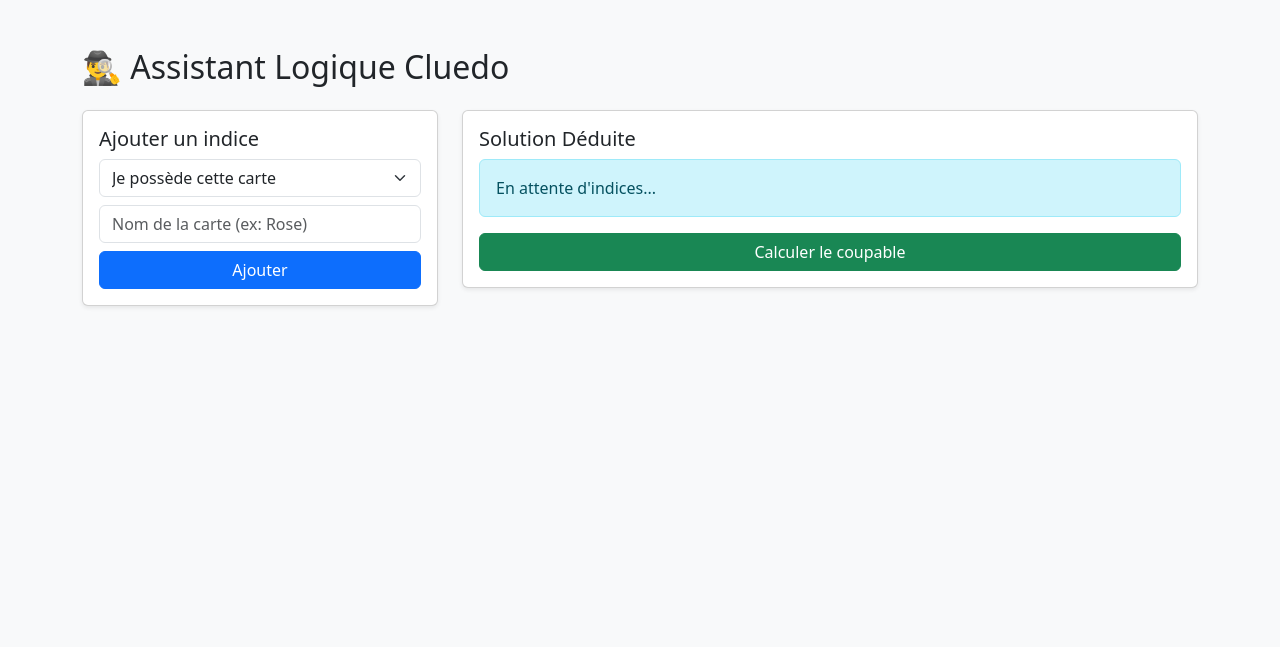
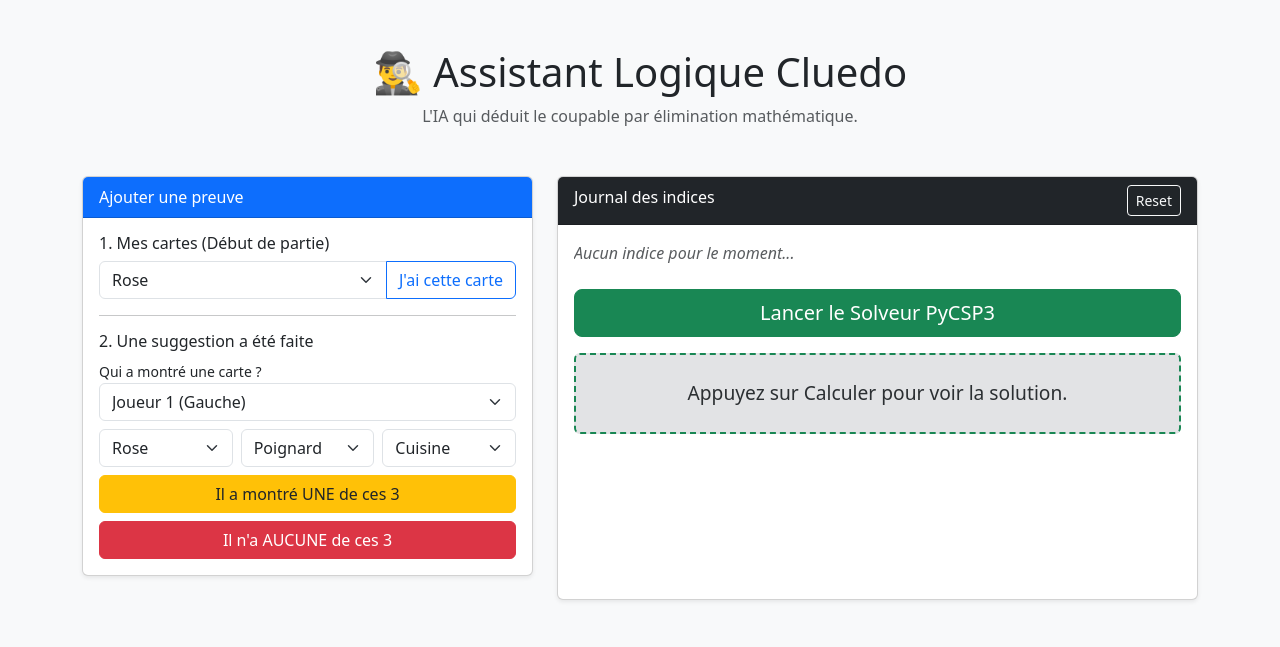
Before and after one commit to rondeaujf/cluedo, a Flask app: page / in a window 1280 px wide. Shown: the top 647 px of the page. Run offline with Flask 3, Linux system fonts and the light colour scheme.

Commit message:
Enhance index.html with new layout and styles

```diff
--- a/templates/index.html
+++ b/templates/index.html
@@ -1,32 +1,81 @@
 <!DOCTYPE html>
-<html>
+<html lang="fr">
 <head>
-    <title>Cluedo Solver AI</title>
+    <meta charset="UTF-8">
+    <meta name="viewport" content="width=device-width, initial-scale=1.0">
+    <title>Cluedo Solver AI 🕵️‍♂️</title>
     <link rel="stylesheet" href="https://cdn.jsdelivr.net/npm/bootstrap@5.3.0/dist/css/bootstrap.min.css">
+    <style>
+        .card-indice { border-left: 5px solid #ffc107; margin-bottom: 10px; }
+        .solution-box { font-size: 1.2rem; border: 2px dashed #198754; }
+    </style>
 </head>
 <body class="bg-light">
-<div class="container mt-5">
-    <h2 class="mb-4">🕵️‍♂️ Assistant Logique Cluedo</h2>
 
-    <div class="row">
-        <div class="col-md-4">
-            <div class="card p-3 shadow-sm">
-                <h5>Ajouter un indice</h5>
-                <select id="typeIndice" class="form-select mb-2">
-                    <option value="possession_directe">Je possède cette carte</option>
-                    <option value="negatif">Joueur X n'a RIEN montré</option>
-                    <option value="positif">Joueur X a montré UNE carte</option>
-                </select>
-                <input type="text" id="carteNom" class="form-control mb-2" placeholder="Nom de la carte (ex: Rose)">
-                <button onclick="ajouterIndice()" class="btn btn-primary w-100">Ajouter</button>
+<div class="container py-5">
+    <div class="text-center mb-5">
+        <h1>🕵️‍♂️ Assistant Logique Cluedo</h1>
+        <p class="text-muted">L'IA qui déduit le coupable par élimination mathématique.</p>
+    </div>
+
+    <div class="row g-4">
+        <div class="col-lg-5">
+            <div class="card shadow-sm mb-4">
+                <div class="card-header bg-primary text-white">Ajouter une preuve</div>
+                <div class="card-body">
+
+                    <h6>1. Mes cartes (Début de partie)</h6>
+                    <div class="input-group mb-3">
+                        <select id="maCarte" class="form-select">
+                            {% for c in suspects + armes + lieux %}<option value="{{c}}">{{c}}</option>{% endfor %}
+                        </select>
+                        <button onclick="ajouterFait('possession_directe', 0)" class="btn btn-outline-primary">J'ai cette carte</button>
+                    </div>
+
+                    <hr>
+
+                    <h6>2. Une suggestion a été faite</h6>
+                    <div class="mb-2">
+                        <label class="small">Qui a montré une carte ?</label>
+                        <select id="joueurSelect" class="form-select mb-2">
+                            <option value="1">Joueur 1 (Gauche)</option>
+                            <option value="2">Joueur 2 (Droite)</option>
+                        </select>
+                    </div>
+
+                    <div class="row g-2 mb-2">
+                        <div class="col"><select id="sS" class="form-select">{% for c in suspects %}<option>{{c}}</option>{% endfor %}</select></div>
+                        <div class="col"><select id="sA" class="form-select">{% for c in armes %}<option>{{c}}</option>{% endfor %}</select></div>
+                        <div class="col"><select id="sL" class="form-select">{% for c in lieux %}<option>{{c}}</option>{% endfor %}</select></div>
+                    </div>
+
+                    <div class="d-grid gap-2">
+                        <button onclick="ajouterFait('positif')" class="btn btn-warning text-dark">Il a montré UNE de ces 3</button>
+                        <button onclick="ajouterFait('negatif')" class="btn btn-danger">Il n'a AUCUNE de ces 3</button>
+                    </div>
+                </div>
             </div>
         </div>
 
-        <div class="col-md-8">
-            <div class="card p-3 shadow-sm">
-                <h5>Solution Déduite</h5>
-                <div id="resultat" class="alert alert-info">En attente d'indices...</div>
-                <button onclick="resoudre()" class="btn btn-success">Calculer le coupable</button>
+        <div class="col-lg-7">
+            <div class="card shadow-sm h-100">
+                <div class="card-header bg-dark text-white d-flex justify-content-between">
+                    Journal des indices
+                    <button onclick="reinitialiser()" class="btn btn-sm btn-outline-light">Reset</button>
+                </div>
+                <div class="card-body">
+                    <div id="listeIndices" class="mb-4" style="max-height: 200px; overflow-y: auto;">
+                        <em class="text-muted">Aucun indice pour le moment...</em>
+                    </div>
+
+                    <div class="d-grid mb-3">
+                        <button onclick="resoudre()" class="btn btn-success btn-lg">Lancer le Solveur PyCSP3</button>
+                    </div>
+
+                    <div id="resultat" class="alert alert-secondary solution-box text-center py-4">
+                        Appuyez sur Calculer pour voir la solution.
+                    </div>
+                </div>
             </div>
         </div>
     </div>
@@ -35,28 +84,61 @@
 <script>
     let indices = [];
 
-    function ajouterIndice() {
-        const type = document.getElementById('typeIndice').value;
-        const carte = document.getElementById('carteNom').value;
-        // Pour simplifier, on cible le Joueur 1 (index 1) ou Moi (index 0)
-        indices.push({type: type, joueur: (type === 'possession_directe' ? 0 : 1), cartes: [carte]});
-        alert("Indice ajouté !");
+    function ajouterFait(type, joueur = null) {
+        let cartes = [];
+        let j = joueur !== null ? joueur : parseInt(document.getElementById('joueurSelect').value);
+
+        if (type === 'possession_directe') {
+            cartes = [document.getElementById('maCarte').value];
+        } else {
+            cartes = [
+                document.getElementById('sS').value,
+                document.getElementById('sA').value,
+                document.getElementById('sL').value
+            ];
+        }
+
+        indices.push({type: type, joueur: j, cartes: cartes});
+        majAffichage();
+    }
+
+    function majAffichage() {
+        const container = document.getElementById('listeIndices');
+        container.innerHTML = indices.map((ind, i) => `
+            <div class="card-indice p-2 bg-white shadow-sm rounded">
+                <small class="text-primary">#${i+1}</small>
+                <strong>J${ind.joueur}</strong> : ${ind.type === 'positif' ? 'A montré un' : 'N\'a pas'} [${ind.cartes.join(', ')}]
+            </div>
+        `).join('');
     }
 
     async function resoudre() {
+        const resDiv = document.getElementById('resultat');
+        resDiv.innerHTML = "Reflexion en cours...";
+
         const response = await fetch('/solve', {
             method: 'POST',
             headers: {'Content-Type': 'application/json'},
             body: JSON.stringify({indices: indices})
         });
+
         const data = await response.json();
+
         if(data.status === "found") {
-            document.getElementById('resultat').innerHTML =
-                `🔥 <b>${data.solution.coupable}</b> avec le <b>${data.solution.arme}</b> dans le <b>${data.solution.lieu}</b>`;
+            resDiv.className = "alert alert-success solution-box text-center py-4";
+            resDiv.innerHTML = `✨ <b>${data.solution.coupable}</b> avec le <b>${data.solution.arme}</b> dans le <b>${data.solution.lieu}</b>`;
         } else {
-            document.getElementById('resultat').innerText = "Pas encore assez de preuves !";
+            resDiv.className = "alert alert-danger solution-box text-center py-4";
+            resDiv.innerText = "❌ Aucune solution unique trouvée. Continuez à chercher !";
         }
     }
+
+    function reinitialiser() {
+        indices = [];
+        majAffichage();
+        document.getElementById('resultat').innerText = "Appuyez sur Calculer pour voir la solution.";
+    }
 </script>
+
 </body>
 </html>
```
